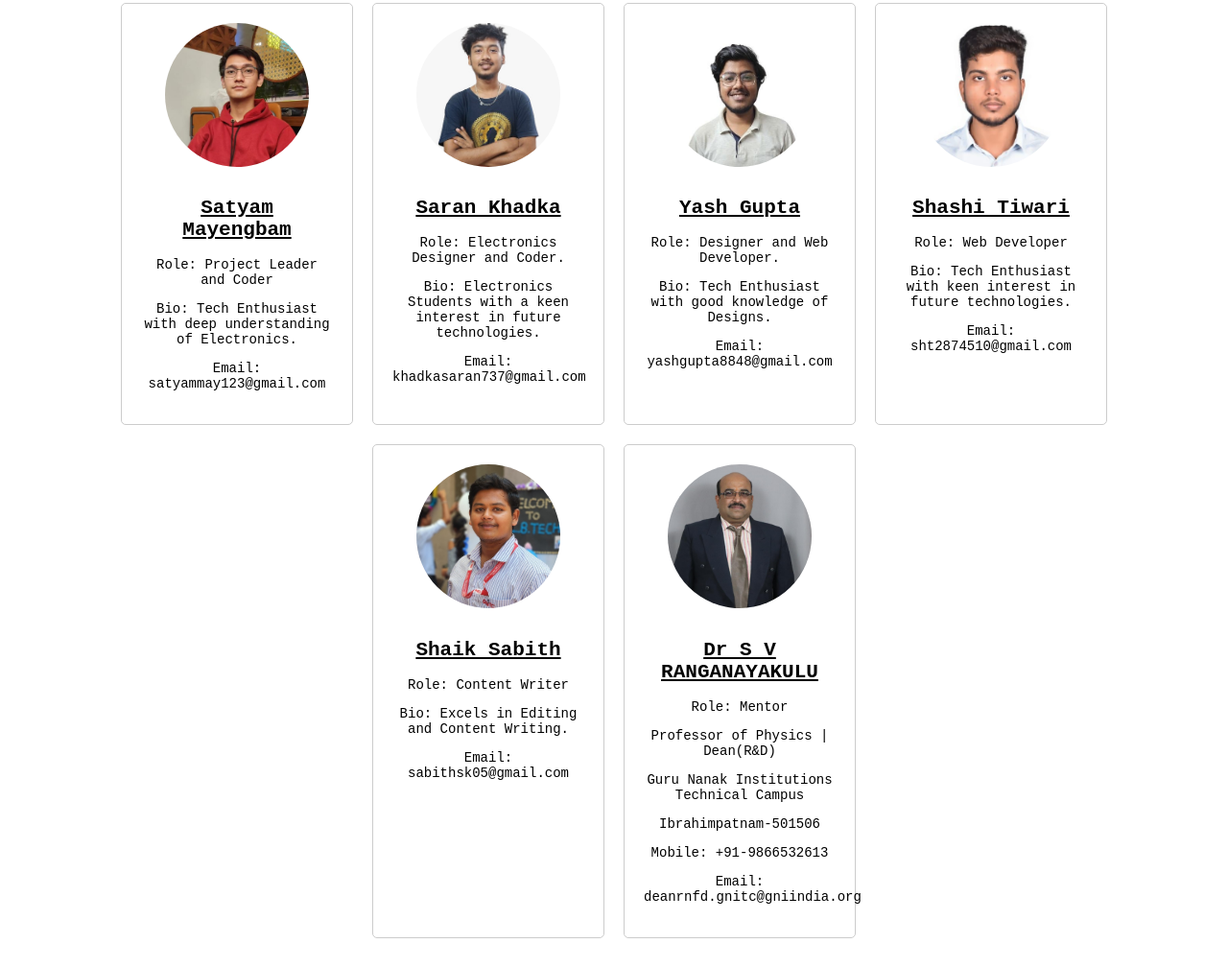
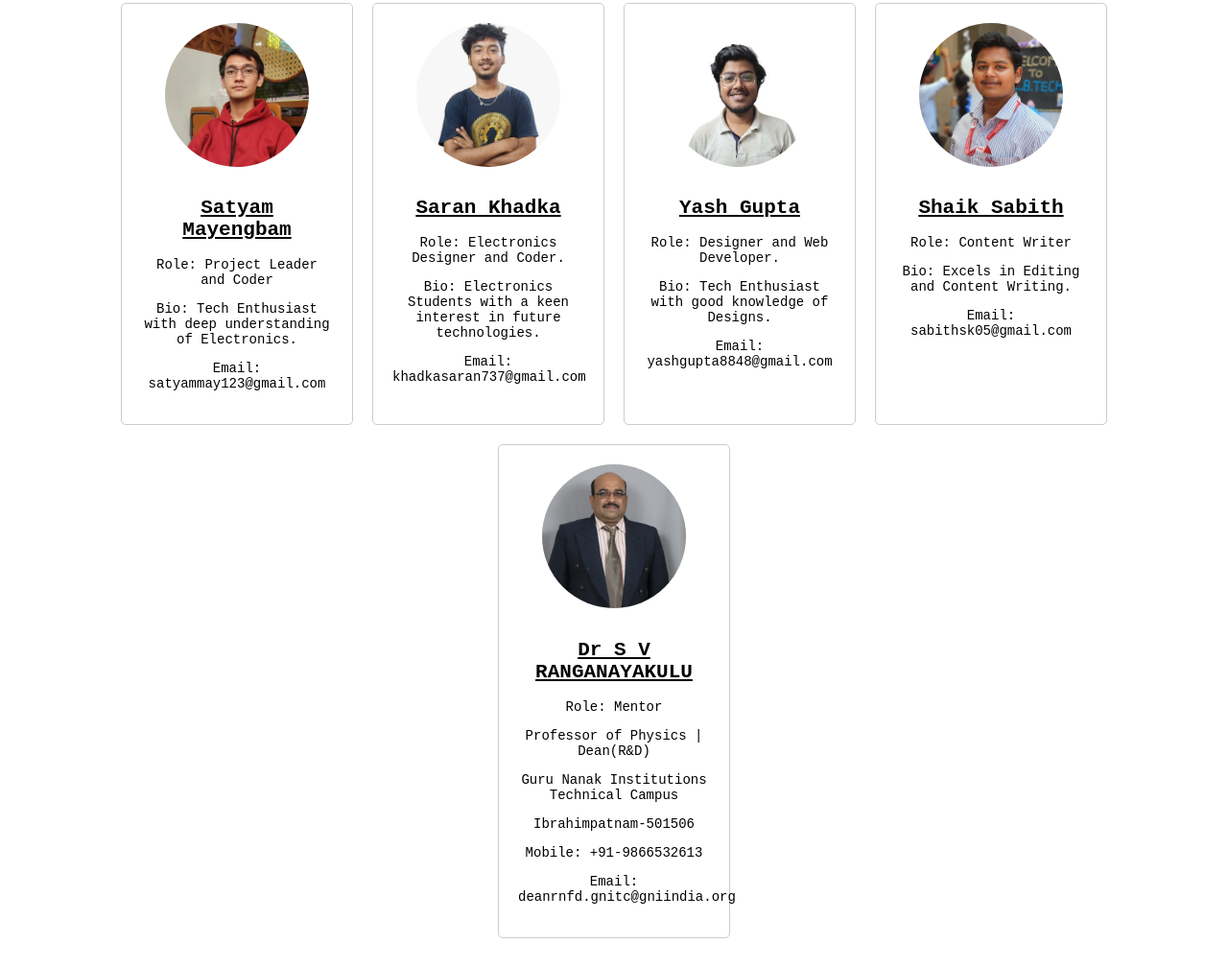
Before and after one commit to Devel0perYash/FArm_Optic, a plain HTML site: page aboutus.html in a window 1280 px wide. Shown: the part 247-1255 px from the top of the page at 96% size. Drawn offline with Linux system fonts and the light colour scheme.

Commit message:
Update aboutus.html

```diff
--- a/aboutus.html
+++ b/aboutus.html
@@ -38,13 +38,6 @@
             <p>Email: yashgupta8848@gmail.com</p>
         </div>
         <div class="member">
-            <img src="Shashi.jpg" alt="Member 4">
-            <h2><u>Shashi Tiwari</u></h2>
-            <p>Role: Web Developer</p>
-            <p>Bio: Tech Enthusiast with keen interest in future technologies.</p>
-            <p>Email: sht2874510@gmail.com</p>
-        </div>
-        <div class="member">
             <img src="Sabith.jpg" alt="Member 5">
             <h2><u>Shaik Sabith</u></h2>
             <p>Role: Content Writer</p>
```
